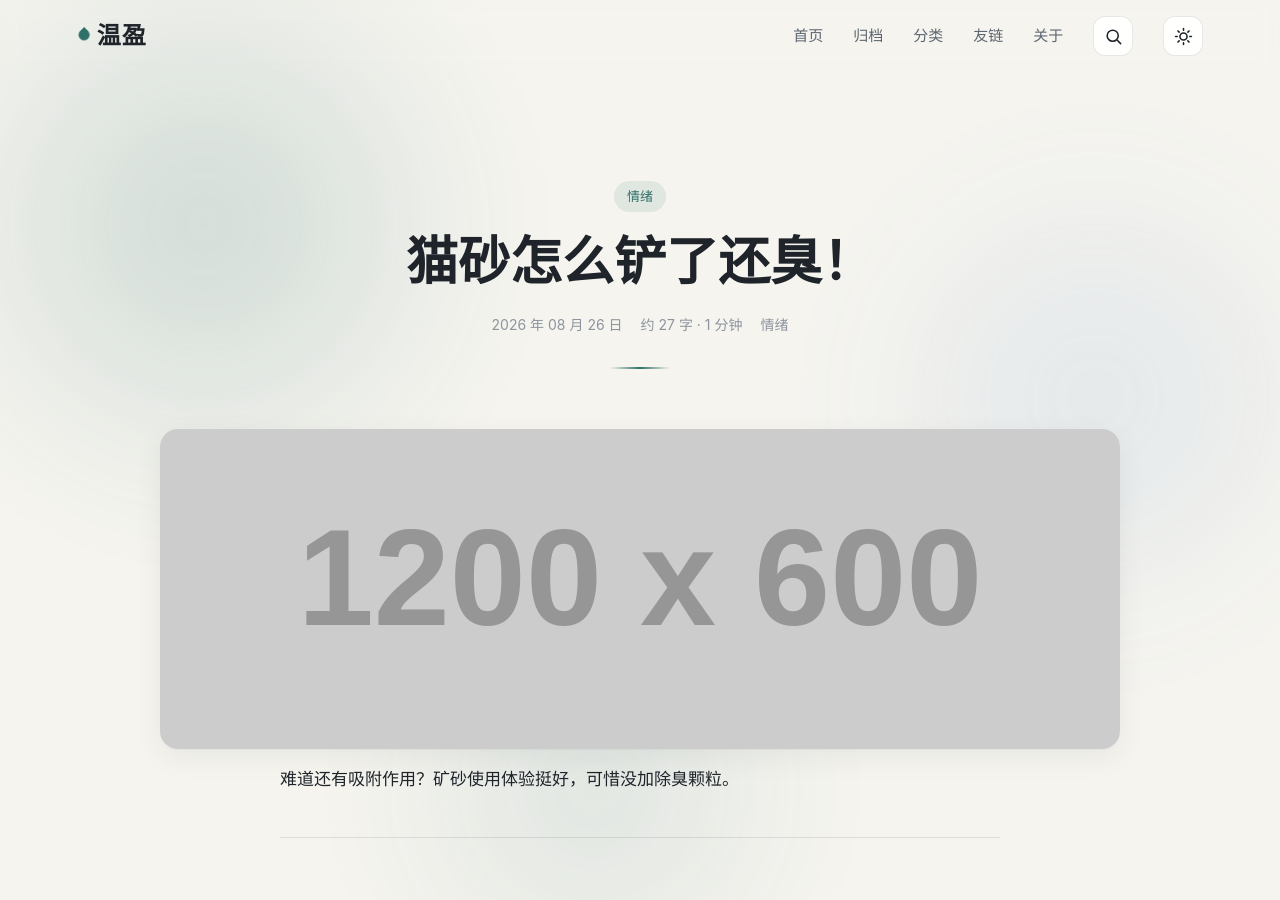
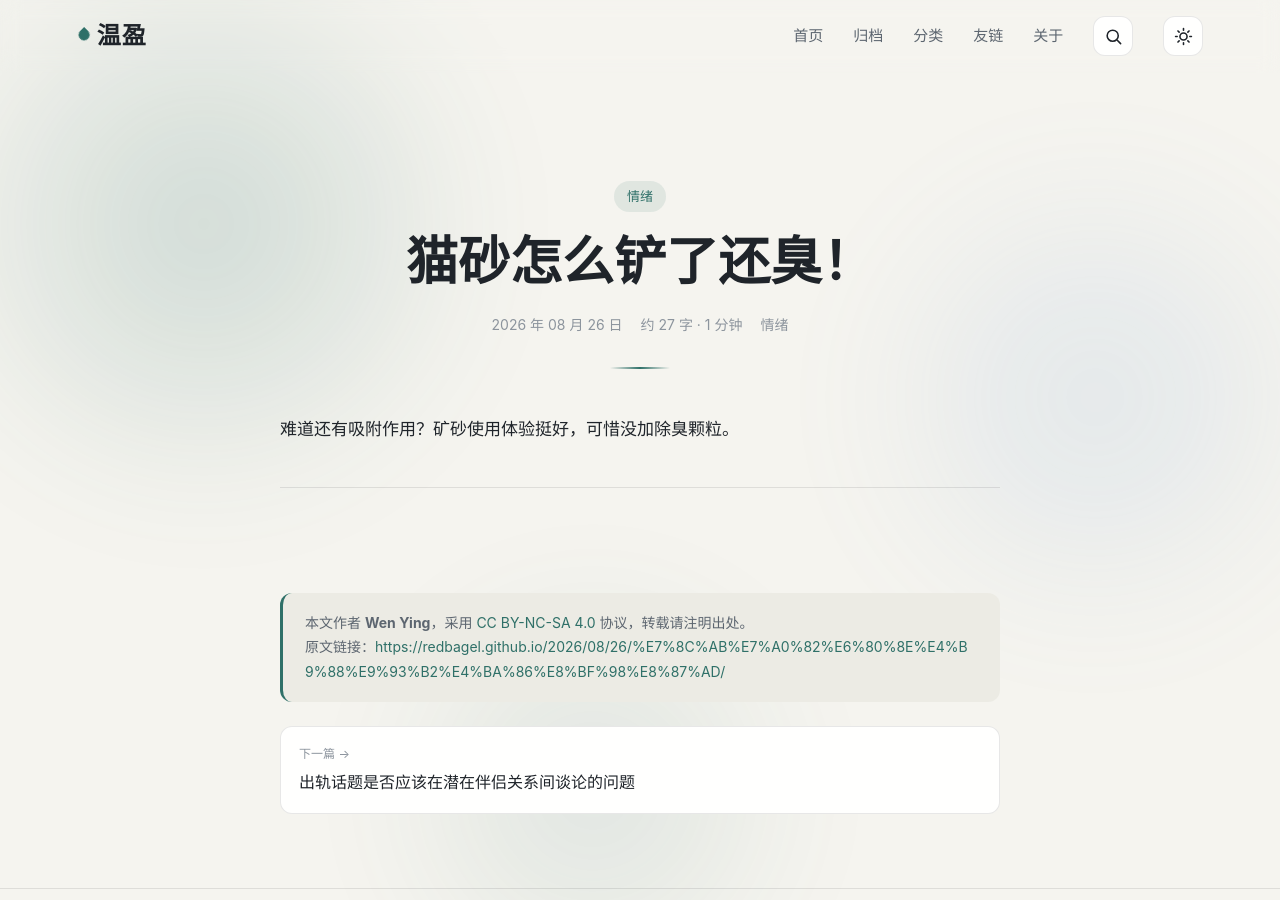
Before and after one commit to RedBagel/RedBagel.github.io, a Jekyll site: the page built from _posts/2026-08-26-猫砂怎么铲了还臭！.md, in a window 1280 px wide and 900 px high. Built offline with Jekyll 4.4.1, drawn with Linux system fonts in a browser that asks for light colours; comment, search, counter and statistics services are not loaded; a style sheet for code colours, icons or effects is not loaded.

Commit message:
Update 2026-08-26-猫砂怎么铲了还臭！.md

```diff
--- a/_posts/2026-08-26-猫砂怎么铲了还臭！.md
+++ b/_posts/2026-08-26-猫砂怎么铲了还臭！.md
@@ -2,7 +2,7 @@
 layout: post
 title: 猫砂怎么铲了还臭！
 categories: 情绪
-cover: https://placehold.co/1200x600/2f7068/f5f4ef.png?text=AI+Agent
+cover:
 description:
 keywords: 猫砂, 养猫, 情绪, 生活,
 author: 温盈
```
